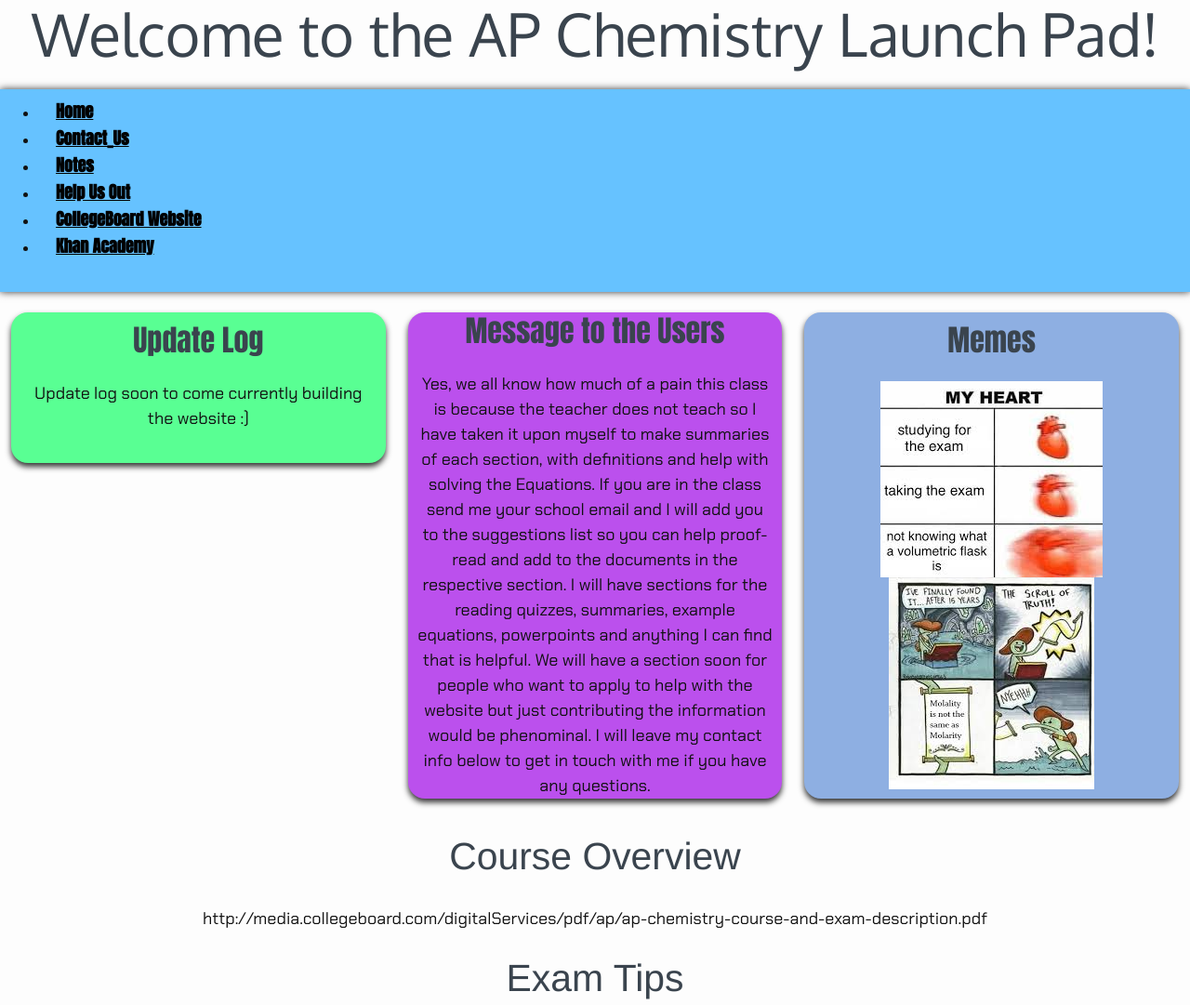
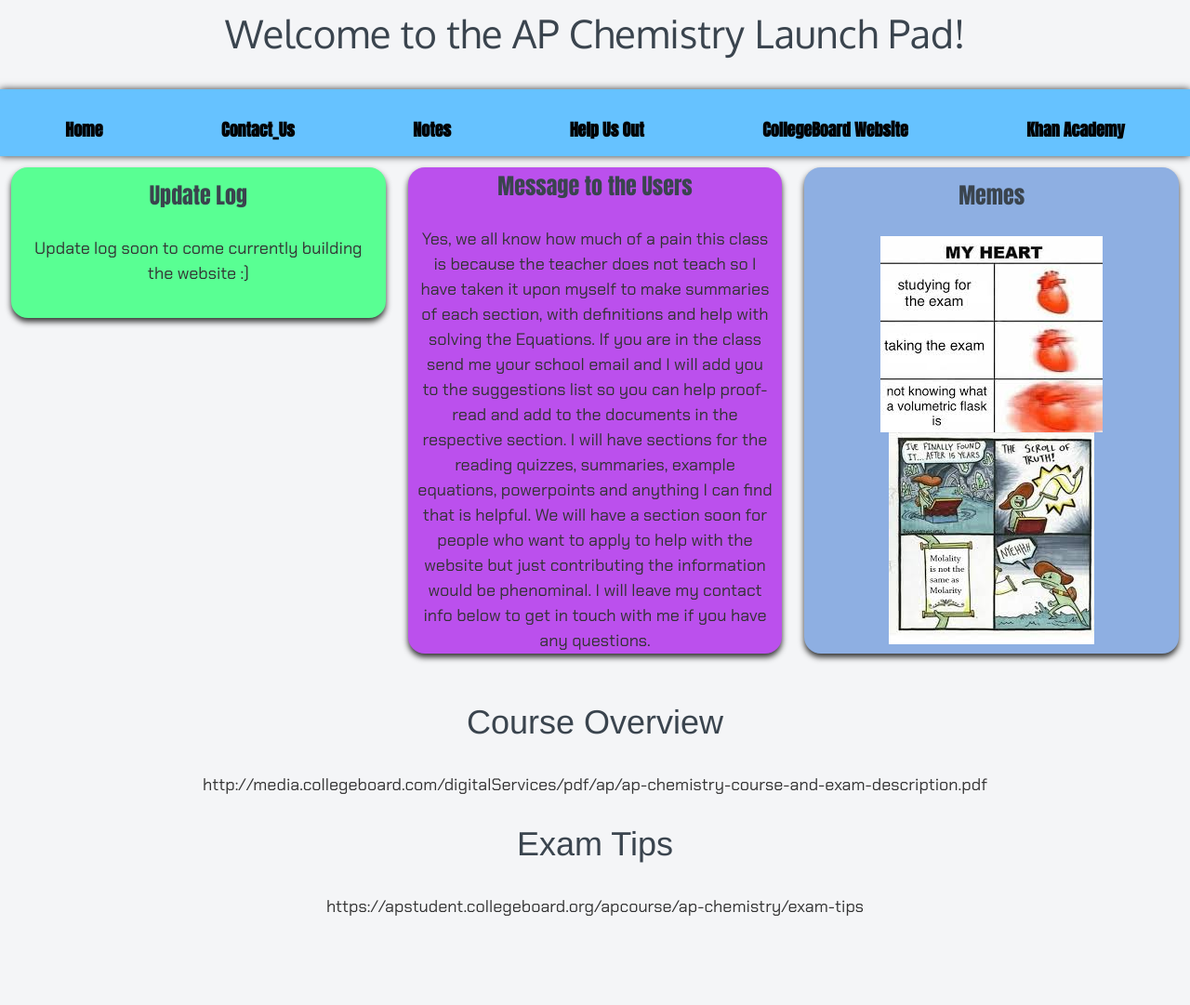
Before and after one commit to PatriotBDN/AP_Chem_Launchpad, a plain HTML site: page Front_Page.html in a window 1280 px wide. Shown: the top 1081 px of the page at 93% size. After the commit the page ends 1025 px from the top, so only its background shows below. Drawn offline with Linux system fonts and the light colour scheme.

Commit message:
finished up the navbar

```diff
--- a/Front_Page.CSS
+++ b/Front_Page.CSS
@@ -1,4 +1,4 @@
-/*
+
 body {
   background-color: #f4f5f7;
   color: #333333;
@@ -6,7 +6,7 @@ body {
   margin-right: auto;
 
 }
-*/
+
 h1{
 text-align: center;
 font-size: 42px;
@@ -14,25 +14,21 @@ font-family: 'Oxygen';
 }
 
 /*Navbar as a whole*/
-.navBar {
+.navbar {
   background-color: #66c2ff;
-  padding-top: 10px;
-  padding-bottom: 10px;
-  margin-bottom: 10px;
+  padding-top: 16px;
   box-shadow: 0px 0px 8px #333;
-  overflow:hidden;
 }
+
 /*Links only*/
-.navBar a {
-  float: center;
+.navbar a {
   color: #000000;
-  text-align: center;
-  padding: 16px 18px;
+  padding: 8px 18px;
   font-family: 'Anton';
   font-weight: bold;
 }
 /*Bc is the color when hovered over set color is the text color*/
-.navBar a:hover {
+.navbar a:hover {
   background-color: #ffffff;
   color: black;
   border-radius: 1em;
--- a/Front_Page.html
+++ b/Front_Page.html
@@ -12,9 +12,9 @@
   <Title>AP Chemistry Launch Pad</Title>
 
     <!-- styles -->
-  <link href="Front_Page.CSS" rel="stylesheet">
   <link rel="stylesheet" href="css/odin-0.10.4.css">
   <link rel="stylesheet" href="css/main.css">
+    <link href="Front_Page.CSS" rel="stylesheet">
   <link href="https://fonts.googleapis.com/css?family=Anton" rel="stylesheet">
   <link href="https://fonts.googleapis.com/css?family=Chakra+Petch" rel="stylesheet">
   <link href="https://fonts.googleapis.com/css?family=Oxygen" rel="stylesheet">
@@ -25,15 +25,27 @@
   <h1>Welcome to the AP Chemistry Launch Pad!</h1>
 
   <!--Nav Bar needs updating-->
-  <nav class="navBar nav-spread">
+  <nav class="navbar navbar-spread">
     <div class="navbar-menu">
       <ul>
-      <li><a class="active" href="Front_Page.html">Home</a></li>
-      <li><a href="Contact_Info.html">Contact_Us</a></li>
-      <li><a href="DiD_Notes.html">Notes</a></li>
-      <li><a href="Join_The_Process.html">Help Us Out</a></li>
-      <li><a href=https://apstudent.collegeboard.org/apcourse/ap-chemistry> CollegeBoard Website </a></li>
-      <li><a href=https://www.khanacademy.org/science/ap-chemistry> Khan Academy </a></li>
+        <li>
+          <a class="active" href="Front_Page.html">Home</a>
+        </li>
+        <li>
+          <a href="Contact_Info.html">Contact_Us</a>
+        </li>
+        <li>
+          <a href="DiD_Notes.html">Notes</a>
+        </li>
+        <li>
+          <a href="Join_The_Process.html">Help Us Out</a>
+        </li>
+        <li>
+          <a href=https://apstudent.collegeboard.org/apcourse/ap-chemistry> CollegeBoard Website </a>
+        </li>
+        <li>
+          <a href=https://www.khanacademy.org/science/ap-chemistry> Khan Academy </a>
+        </li>
     </ul>
   </div>
 </nav>
@@ -74,11 +86,15 @@
   </div>
 </div>
 <!--Second Row -->
+<div class="row">
+  <div class="col-sm-12">
     <h2>Course Overview</h2>
       <p>http://media.collegeboard.com/digitalServices/pdf/ap/ap-chemistry-course-and-exam-description.pdf
       </p>
     <h2>Exam Tips</h2>
       <p>https://apstudent.collegeboard.org/apcourse/ap-chemistry/exam-tips
       </p>
+  </div>
+</div>
 </body>
 </html>
```
Lines whose indentation alone changed are shown as unchanged.
